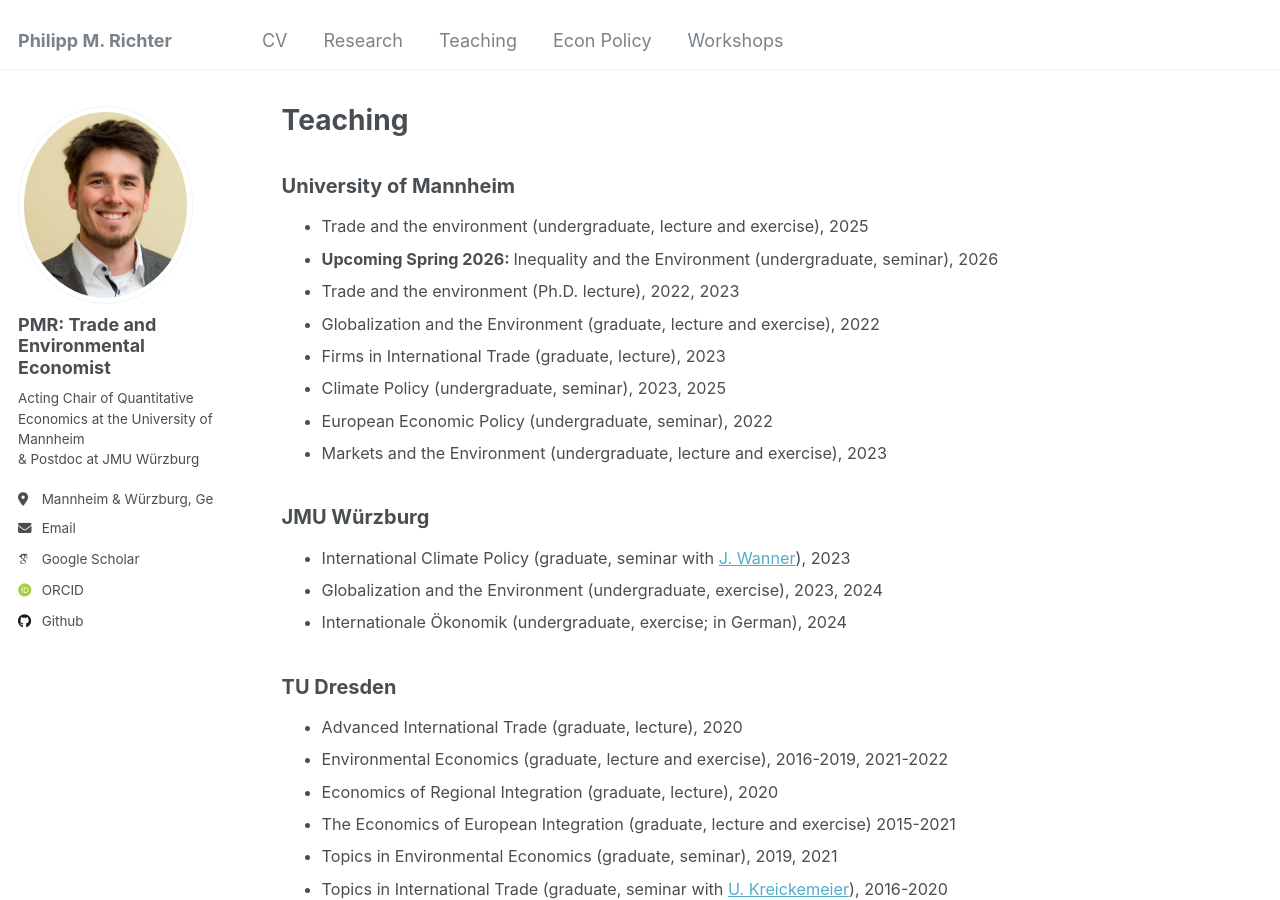
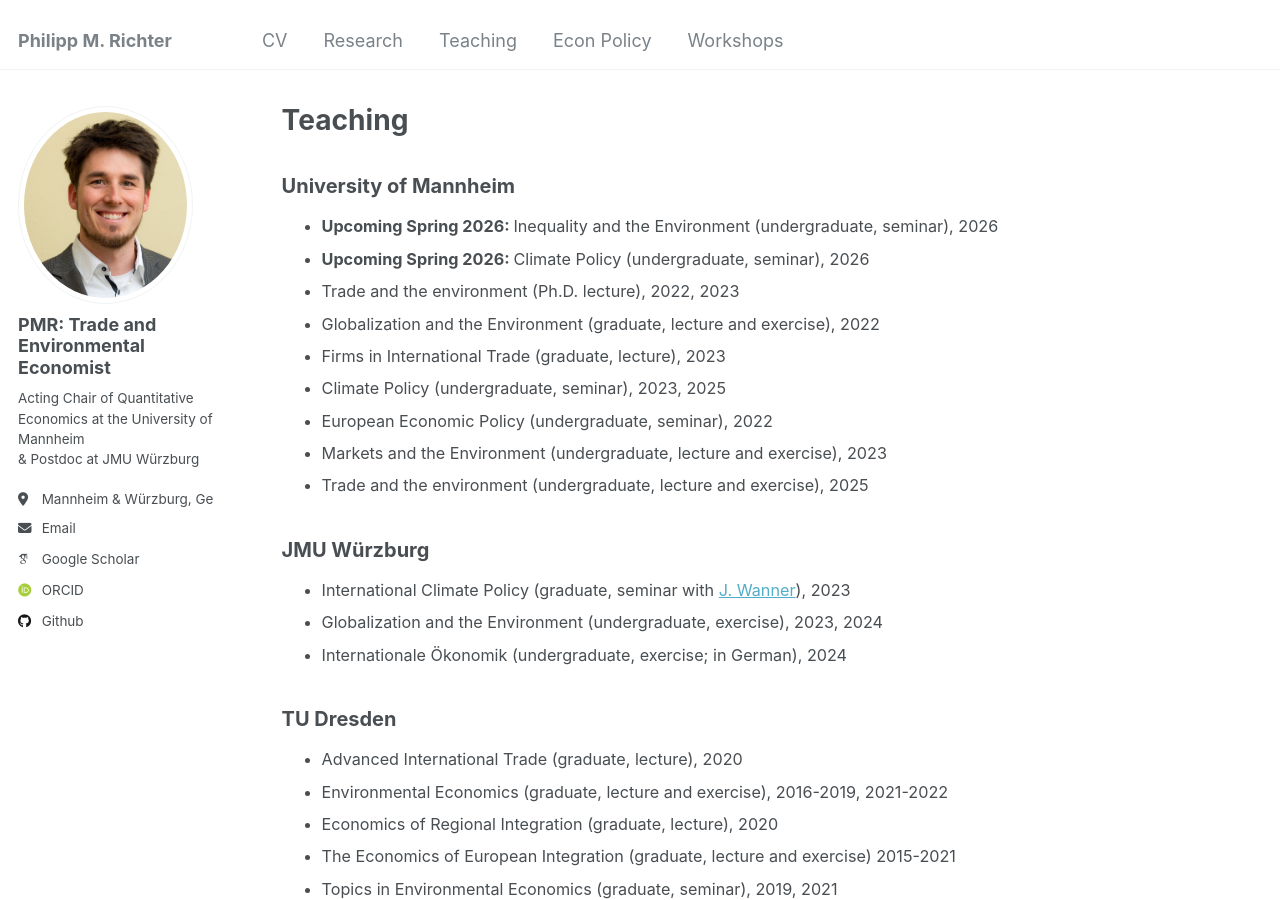
Before and after one commit to PhMRichter/PhMRichter.github.io, a Jekyll site: the page built from _pages/teaching.html, in a window 1280 px wide and 900 px high. Built offline with Jekyll 4.4.1, drawn with Linux system fonts in a browser that asks for light colours; some web fonts are replaced.

Commit message:
Update teaching.html

```diff
--- a/_pages/teaching.html
+++ b/_pages/teaching.html
@@ -9,11 +9,11 @@ author_profile: true
 <h2 style="font-size: 20px;">University of Mannheim</h2>
 
 <ul  style="font-size: 0.9em;">
-   <li>
-   Trade and the environment (undergraduate, lecture and exercise), 2025
-  </li>
   <li>
   <b> Upcoming Spring 2026: </b> Inequality and the Environment (undergraduate, seminar), 2026
+  </li>
+     <li>
+  <b> Upcoming Spring 2026: </b> Climate Policy (undergraduate, seminar), 2026
   </li>
   <li>
    Trade and the environment (Ph.D. lecture), 2022, 2023
@@ -32,6 +32,9 @@ author_profile: true
   </li>
   <li>
    Markets and the Environment (undergraduate, lecture and exercise), 2023
+  </li>
+  <li>
+   Trade and the environment (undergraduate, lecture and exercise), 2025
   </li>
 </ul>
 
```
